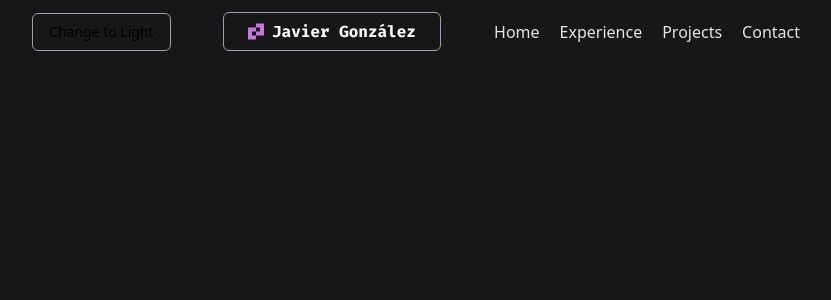
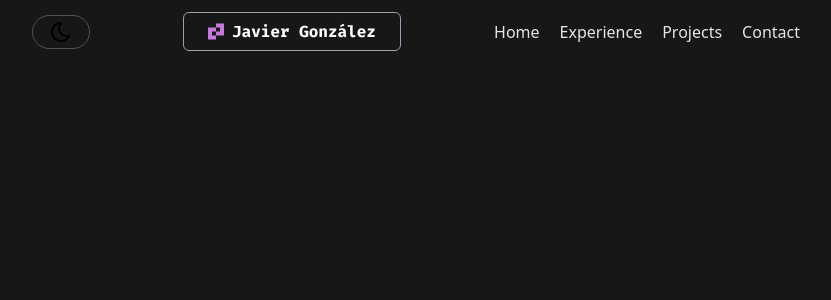
Before and after one commit to javiercodesx/portfolio, a React (Vite) app: page / in a window 1280 px wide. Shown: the top 300 px of the page, without its empty margins (224-1055 px from the left). Built offline with nearby package versions, Linux system fonts and the light colour scheme.

Commit message:
update ToggleTheme Btn

```diff
--- a/src/components/ToggleTheme.tsx
+++ b/src/components/ToggleTheme.tsx
@@ -1,3 +1,4 @@
+import { IconMoon, IconSun } from '@tabler/icons-react'
 import { useTheme } from '../context/ThemeContext'
 import { Button } from './Button'
 
@@ -7,8 +8,8 @@ export const ThemeToggle = () => {
   return (
     <Button
       onClick={toggleTheme}
-      className="px-4 py-2 rounded-md border border-gray-400 text-sm"
-      children={`Change to ${theme === 'dark' ? 'Light' : 'Dark'}`}
+      className="px-4 py-1 rounded-full border border-neutral-600 text-sm cursor-pointer"
+      children={theme === 'dark' ? <IconMoon /> : <IconSun />}
     />
   )
 }
```
